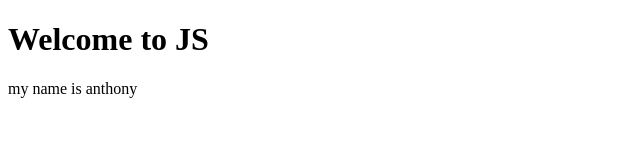
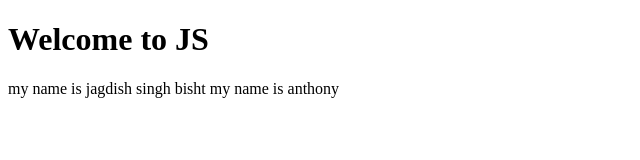
Before and after one commit to karankiroula/Git-Learning, a plain HTML site: page index.html in a window 1280 px wide. Shown: the whole page, without its empty margins (0-640 px from the left). Drawn offline with Linux system fonts and the light colour scheme.

Commit message:
add: jagdish name

```diff
--- a/index.html
+++ b/index.html
@@ -13,6 +13,9 @@
 
 
 
+    my name is jagdish singh bisht
+
+
     my name is anthony
 </body>
 
```
